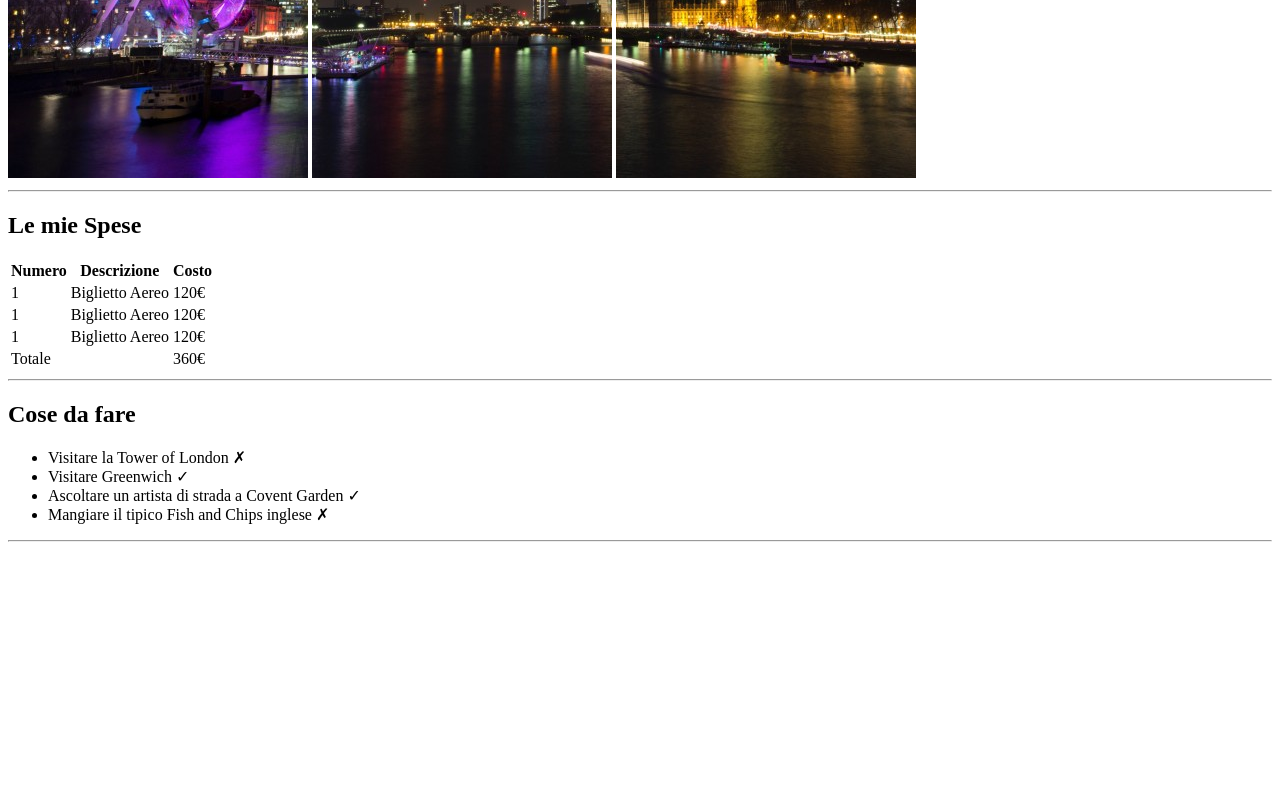
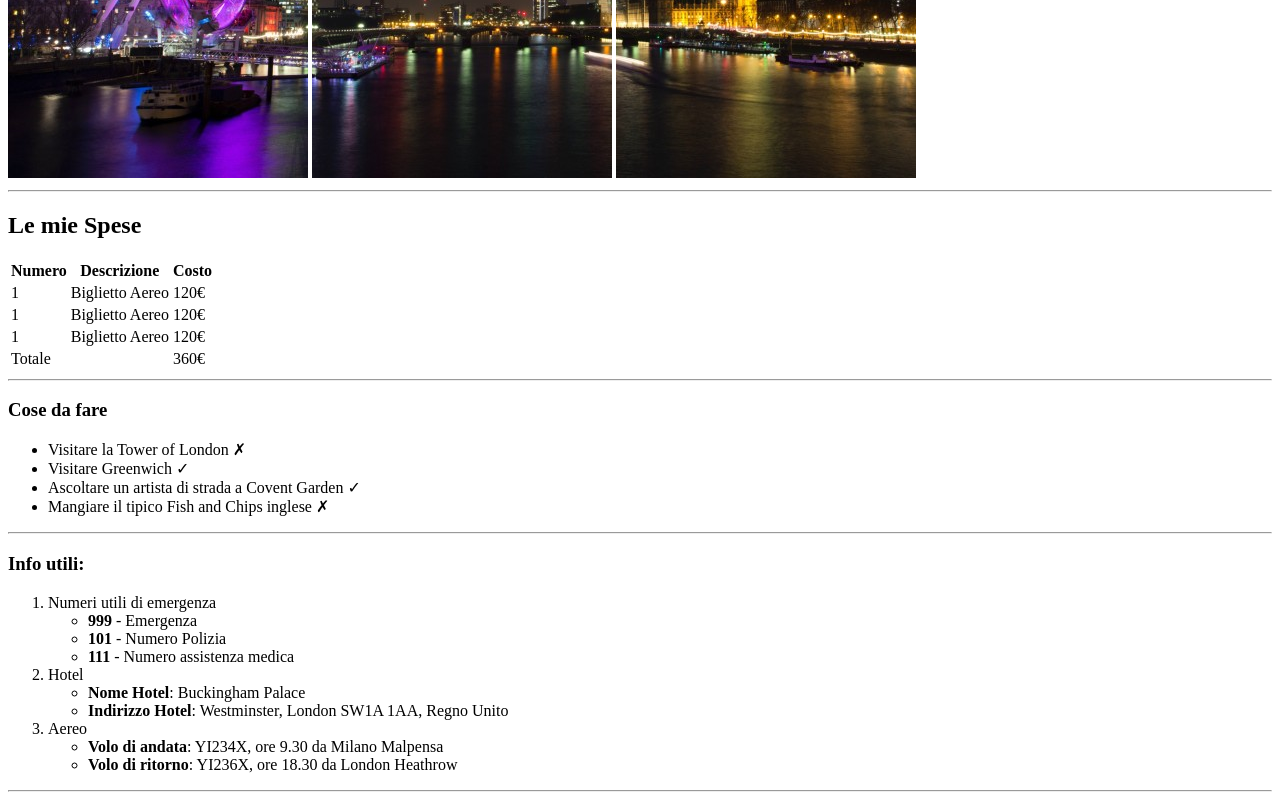
Before and after one commit to fabioadelfio/html-london-trip, a plain HTML site: page index.html in a window 1280 px wide. Shown: the part 502-1302 px from the top of the page. Before the commit the page ends 1052 px from the top, so only its background shows below. Drawn offline with Linux system fonts and the light colour scheme.

Commit message:
add ordered list with info

```diff
--- a/index.html
+++ b/index.html
@@ -65,7 +65,7 @@
 
     <div>
 
-        <h2><strong>Cose da fare</strong></h2>
+        <h3><strong>Cose da fare</strong></h3>
 
         <ul>
             <li>Visitare la Tower of London &cross;</li>
@@ -77,5 +77,38 @@
     </div>
 
     <hr />
+
+    <div>
+
+        <h3><strong>Info utili:</strong></h3>
+
+        <ol>
+            <li>Numeri utili di emergenza
+                <ul>
+                    <li><strong>999</strong> - Emergenza</li>
+                    <li><strong>101</strong> - Numero Polizia</li>
+                    <li><strong>111</strong> - Numero assistenza medica</li>
+                </ul>
+            </li>
+
+            <li>Hotel
+                <ul>
+                    <li><strong>Nome Hotel</strong>: Buckingham Palace</li>
+                    <li><strong>Indirizzo Hotel</strong>: Westminster, London SW1A 1AA, Regno Unito</li>
+                </ul>
+            </li>
+
+            <li>Aereo
+                <ul>
+                    <li><strong>Volo di andata</strong>: YI234X, ore 9.30 da Milano Malpensa</li>
+                    <li><strong>Volo di ritorno</strong>: YI236X, ore 18.30 da London Heathrow</li>
+                </ul>
+            </li>
+        </ol>
+
+    </div>
+
+    <hr />
+
 </body>
 </html>
```
